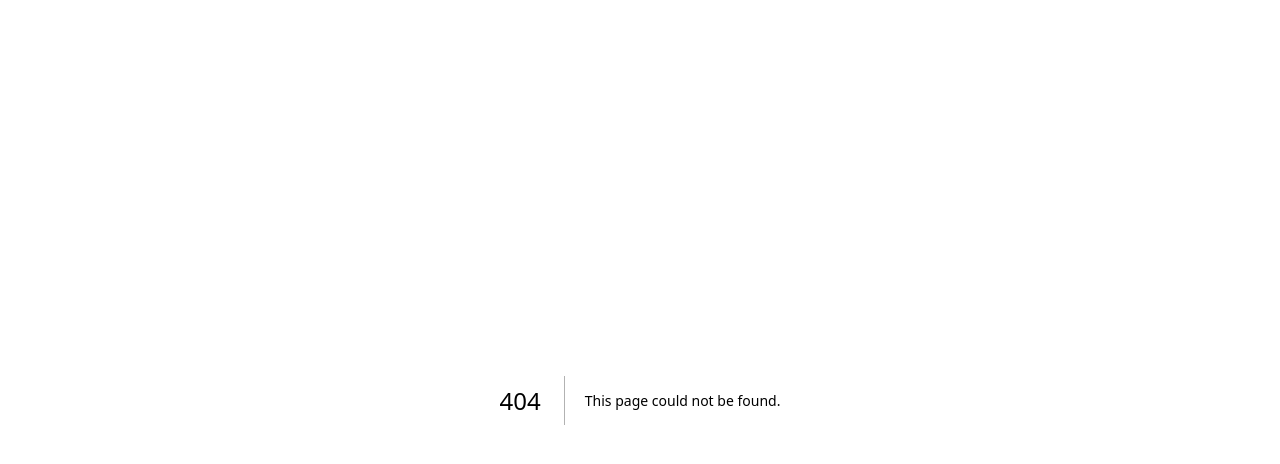
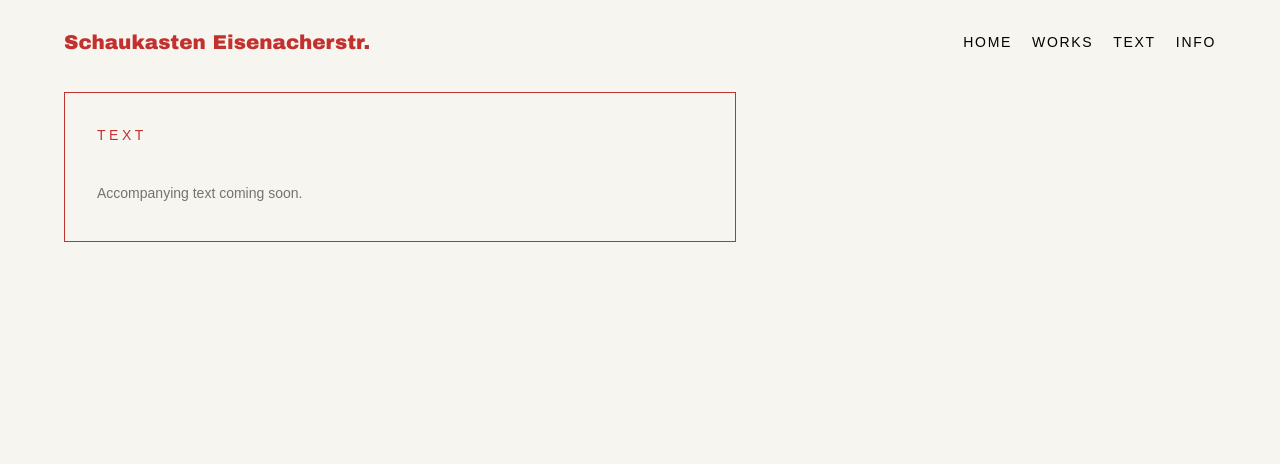
Before and after one commit to jr0blank/schaukasten-eisenacher, a Next.js app: page /text in a window 1280 px wide. Before the commit this address had no page. Shown: the top 464 px of the page. Built offline with nearby package versions, Linux system fonts and the light colour scheme.

Commit message:
Add accompanying text page

```diff
--- a/app/info/page.tsx
+++ b/app/info/page.tsx
@@ -14,11 +14,12 @@ export default function Info() {
           Schaukasten Eisenacherstr.
         </h1>
 
-        <nav className="flex gap-6 text-xs tracking-[0.12em] uppercase md:text-sm">
-          <Link href="/">Home</Link>
-          <Link href="/works">Works</Link>
-          <Link href="/info">Info</Link>
-        </nav>
+        <nav className="flex gap-5 text-[11px] tracking-[0.12em] uppercase md:text-sm">
+  <Link href="/">Home</Link>
+  <Link href="/works">Works</Link>
+  <Link href="/text">Text</Link>
+  <Link href="/info">Info</Link>
+</nav>
       </header>
 
       <section className="max-w-2xl border border-[#c3312f] p-6 md:p-8">
--- /dev/null
+++ b/app/text/page.tsx
@@ -0,0 +1,40 @@
+import Link from "next/link";
+import { Archivo_Black } from "next/font/google";
+
+const archivoBlack = Archivo_Black({
+  weight: "400",
+  subsets: ["latin"],
+});
+
+export default function TextPage() {
+  return (
+    <main className="min-h-screen bg-[#f7f5ef] px-5 py-6 text-black md:px-16 md:py-8">
+      <header className="mb-10 flex flex-col gap-5 md:flex-row md:items-center md:justify-between">
+        <h1
+          className={`${archivoBlack.className} whitespace-nowrap text-base leading-none text-[#c3312f] md:text-xl`}
+        >
+          Schaukasten Eisenacherstr.
+        </h1>
+
+        <nav className="flex gap-5 text-[11px] uppercase tracking-[0.12em] md:text-sm">
+          <Link href="/">Home</Link>
+          <Link href="/works">Works</Link>
+          <Link href="/text">Text</Link>
+          <Link href="/info">Info</Link>
+        </nav>
+      </header>
+
+      <section className="max-w-2xl border border-[#c3312f] p-6 md:p-8">
+        <h2 className="mb-8 text-sm uppercase tracking-[0.25em] text-[#c3312f]">
+          Text
+        </h2>
+
+        <div className="space-y-6 text-sm leading-8">
+          <p className="text-neutral-500">
+            Accompanying text coming soon.
+          </p>
+        </div>
+      </section>
+    </main>
+  );
+}
--- a/app/works/edition/page.tsx
+++ b/app/works/edition/page.tsx
@@ -15,11 +15,12 @@ export default function Edition() {
           Schaukasten Eisenacherstr.
         </h1>
 
-        <nav className="flex gap-6 text-xs tracking-[0.12em] uppercase md:text-sm">
-          <Link href="/">Home</Link>
-          <Link href="/works">Works</Link>
-          <Link href="/info">Info</Link>
-        </nav>
+        <nav className="flex gap-5 text-[11px] tracking-[0.12em] uppercase md:text-sm">
+  <Link href="/">Home</Link>
+  <Link href="/works">Works</Link>
+  <Link href="/text">Text</Link>
+  <Link href="/info">Info</Link>
+</nav>
       </header>
 
       <section>
--- a/app/works/page.tsx
+++ b/app/works/page.tsx
@@ -14,11 +14,12 @@ export default function Works() {
           Schaukasten Eisenacherstr.
         </h1>
 
-        <nav className="flex gap-6 text-xs tracking-[0.12em] uppercase md:text-sm">
-          <Link href="/">Home</Link>
-          <Link href="/works">Works</Link>
-          <Link href="/info">Info</Link>
-        </nav>
+        <nav className="flex gap-5 text-[11px] tracking-[0.12em] uppercase md:text-sm">
+  <Link href="/">Home</Link>
+  <Link href="/works">Works</Link>
+  <Link href="/text">Text</Link>
+  <Link href="/info">Info</Link>
+</nav>
       </header>
 
       <section>
--- a/app/works/skizze-aus-einem-kindertraum-von-der-apokalypse-i/page.tsx
+++ b/app/works/skizze-aus-einem-kindertraum-von-der-apokalypse-i/page.tsx
@@ -15,11 +15,12 @@ export default function Painting1() {
           Schaukasten Eisenacherstr.
         </h1>
 
-        <nav className="flex gap-6 text-xs tracking-[0.12em] uppercase md:text-sm">
-          <Link href="/">Home</Link>
-          <Link href="/works">Works</Link>
-          <Link href="/info">Info</Link>
-        </nav>
+        <nav className="flex gap-5 text-[11px] tracking-[0.12em] uppercase md:text-sm">
+  <Link href="/">Home</Link>
+  <Link href="/works">Works</Link>
+  <Link href="/text">Text</Link>
+  <Link href="/info">Info</Link>
+</nav>
       </header>
 
       <section>
--- a/app/works/skizze-aus-einem-kindertraum-von-der-apokalypse-ii/page.tsx
+++ b/app/works/skizze-aus-einem-kindertraum-von-der-apokalypse-ii/page.tsx
@@ -15,11 +15,12 @@ export default function Painting2() {
           Schaukasten Eisenacherstr.
         </h1>
 
-        <nav className="flex gap-6 text-xs tracking-[0.12em] uppercase md:text-sm">
-          <Link href="/">Home</Link>
-          <Link href="/works">Works</Link>
-          <Link href="/info">Info</Link>
-        </nav>
+        <nav className="flex gap-5 text-[11px] tracking-[0.12em] uppercase md:text-sm">
+  <Link href="/">Home</Link>
+  <Link href="/works">Works</Link>
+  <Link href="/text">Text</Link>
+  <Link href="/info">Info</Link>
+</nav>
       </header>
 
       <section>
```
